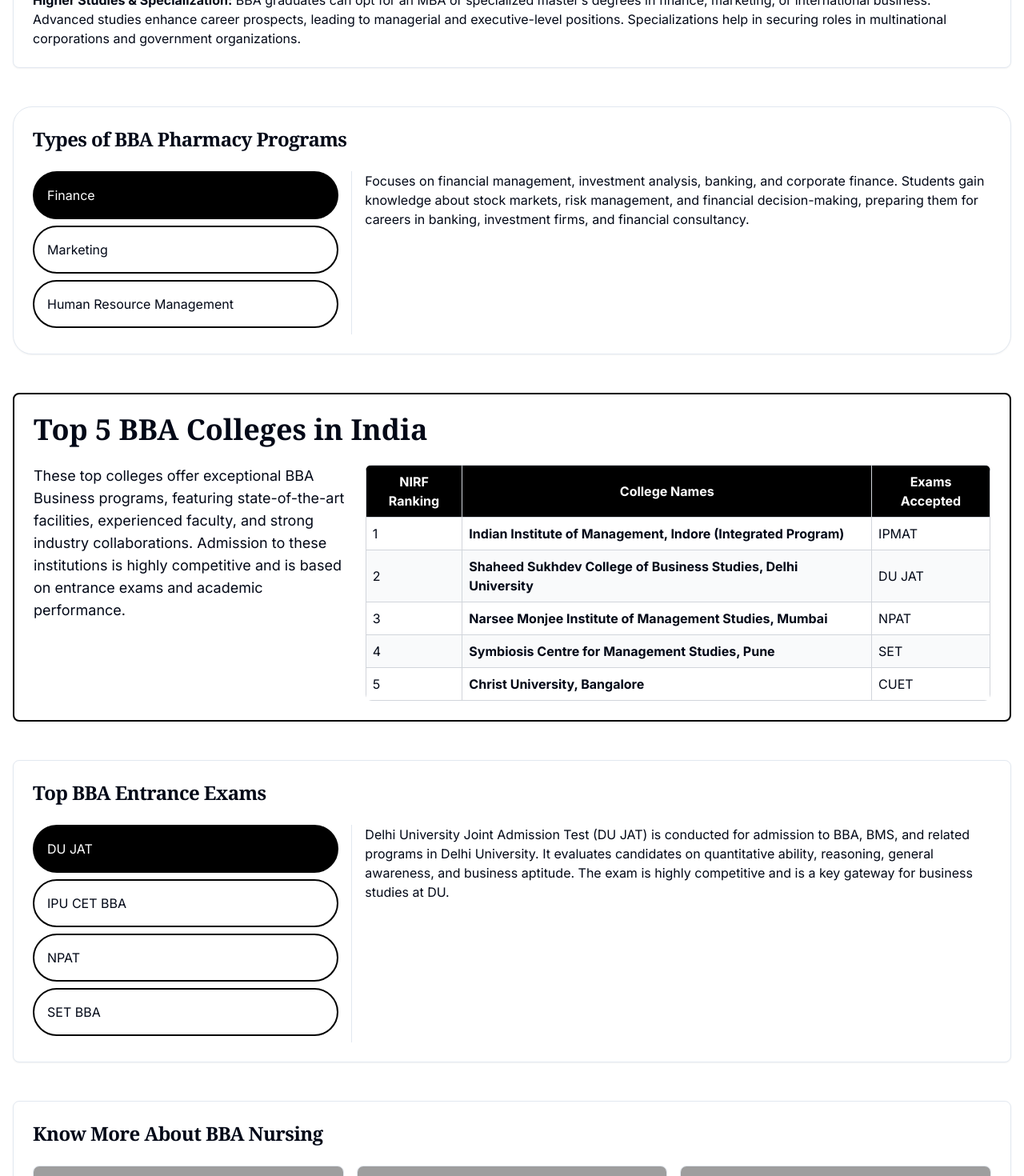
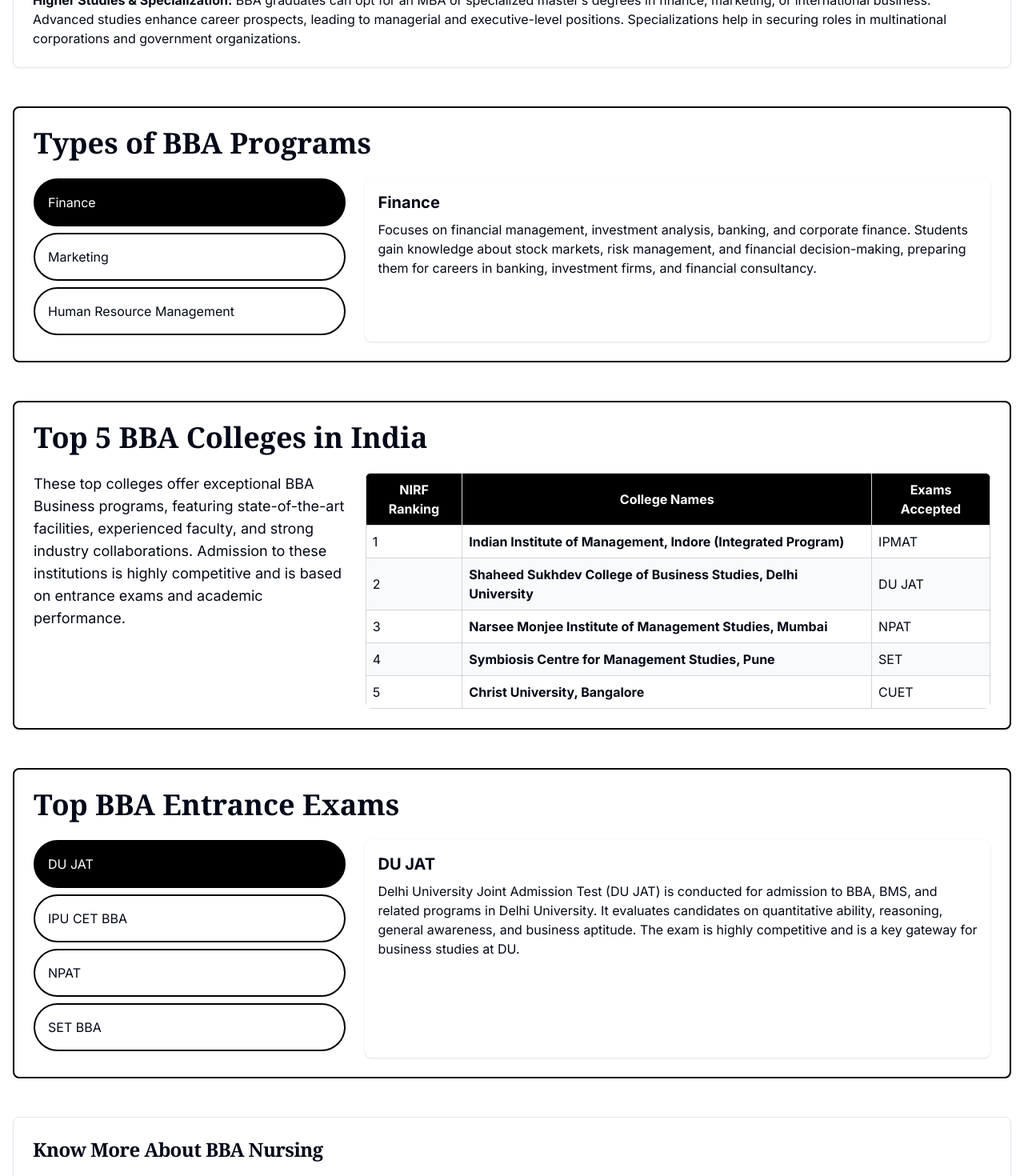
Before and after one commit to SubhodeepRoy17/merit-nation, a Next.js app: page /business in a window 1280 px wide. Shown: the part 1000-2470 px from the top of the page at 80% size. Built offline with nearby package versions, Linux system fonts and the light colour scheme; grey boxes are pictures that could not be loaded.

Commit message:
More minor changes in the update-3

```diff
--- a/src/app/Pharmacy/components/EntranceExams.tsx
+++ b/src/app/Pharmacy/components/EntranceExams.tsx
@@ -43,12 +43,10 @@
   const [selectedExam, setSelectedExam] = useState(exams[activeProgram][0].name)
 
   return (
-    <Card className="mb-12">
-      <CardHeader>
-        <CardTitle className="text-2xl font-serif">Top {activeProgram} Entrance Exams</CardTitle>
-      </CardHeader>
-      <CardContent className="flex">
-        <div className="w-1/3 pr-4 border-r">
+    <section className="my-12 p-6 border-2 border-black dark:border-white rounded-lg">
+      <h2 className="text-4xl font-bold mb-6 font-serif">Top {activeProgram} Entrance Exams</h2>
+      <div className="flex flex-col md:flex-row gap-6">
+        <div className="md:w-1/3">
           {exams[activeProgram].map((exam) => (
             <button
             key={exam.name}
@@ -65,8 +63,11 @@
           </button>
           ))}
         </div>
-        <div className="w-2/3 pl-4">{exams[activeProgram].find((e) => e.name === selectedExam)?.description}</div>
-      </CardContent>
-    </Card>
+        <div className="md:w-2/3 bg-white dark:bg-gray-800 p-4 rounded-lg shadow">
+          <h3 className="text-xl font-bold mb-2 font-verdana">{selectedExam}</h3>
+          <p className="font-verdana">{exams[activeProgram].find((e) => e.name === selectedExam)?.description}</p>
+        </div>
+      </div>
+    </section>
   )
 }
--- a/src/app/Pharmacy/components/TypesOfPrograms.tsx
+++ b/src/app/Pharmacy/components/TypesOfPrograms.tsx
@@ -42,29 +42,31 @@
   const [selectedProgram, setSelectedProgram] = useState(programs[activeProgram][0].name)
 
   return (
-    <Card className="mb-12 rounded-3xl overflow-hidden">
-      <CardHeader>
-        <CardTitle className="text-2xl font-serif">Types of {activeProgram} Pharmacy Programs</CardTitle>
-      </CardHeader>
-      <CardContent className="flex">
-        <div className="w-1/3 pr-4 border-r">
+    <section className="my-12 p-6 border-2 border-black dark:border-white rounded-lg">
+      <h2 className="text-4xl font-bold mb-6 font-serif">Types of {activeProgram} Programs</h2>
+      <div className="flex flex-col md:flex-row gap-6">
+        <div className="md:w-1/3">
           {programs[activeProgram].map((program) => (
             <button
             key={program.name}
             onClick={() => setSelectedProgram(program.name)}
-                className={`block w-full text-left p-4 mb-2 rounded-lg shadow transition-all duration-300 ease-in-out
+            className={`block w-full text-left p-4 mb-2 rounded-full border-2 border-black dark:border-white
+            transition-all duration-300 ease-in-out
             ${
                 selectedProgram === program.name
                 ? "bg-black dark:bg-white text-white dark:text-black"
-                    : "bg-white dark:bg-gray-800 hover:bg-blue-500 dark:hover:bg-blue-600 hover:text-white"
+                : "bg-transparent hover:bg-blue-500 dark:hover:bg-blue-600 hover:text-white"
             }`}
         >
             {program.name}
         </button>
           ))}
         </div>
-        <div className="w-2/3 pl-4">{programs[activeProgram].find((p) => p.name === selectedProgram)?.description}</div>
-      </CardContent>
-    </Card>
+        <div className="md:w-2/3 bg-white dark:bg-gray-800 p-4 rounded-lg shadow">
+          <h3 className="text-xl font-bold mb-2 font-verdana">{selectedProgram}</h3>
+          <p className="font-verdana">{programs[activeProgram].find((p) => p.name === selectedProgram)?.description}</p>
+        </div>
+      </div>
+    </section>
   )
 }
--- a/src/app/business/components/EntranceExams.tsx
+++ b/src/app/business/components/EntranceExams.tsx
@@ -51,12 +51,10 @@
   const [selectedExam, setSelectedExam] = useState(exams[activeProgram][0].name)
 
   return (
-    <Card className="mb-12">
-      <CardHeader>
-        <CardTitle className="text-2xl font-serif">Top {activeProgram} Entrance Exams</CardTitle>
-      </CardHeader>
-      <CardContent className="flex">
-        <div className="w-1/3 pr-4 border-r">
+    <section className="my-12 p-6 border-2 border-black dark:border-white rounded-lg">
+      <h2 className="text-4xl font-bold mb-6 font-serif">Top {activeProgram} Entrance Exams</h2>
+      <div className="flex flex-col md:flex-row gap-6">
+        <div className="md:w-1/3">
           {exams[activeProgram].map((exam) => (
             <button
             key={exam.name}
@@ -73,8 +71,11 @@
           </button>
           ))}
         </div>
-        <div className="w-2/3 pl-4">{exams[activeProgram].find((e) => e.name === selectedExam)?.description}</div>
-      </CardContent>
-    </Card>
+        <div className="md:w-2/3 bg-white dark:bg-gray-800 p-4 rounded-lg shadow">
+          <h3 className="text-xl font-bold mb-2 font-verdana">{selectedExam}</h3>
+          <p className="font-verdana">{exams[activeProgram].find((e) => e.name === selectedExam)?.description}</p>
+        </div>
+      </div>
+    </section>
   )
 }
--- a/src/app/business/components/TypesOfPrograms.tsx
+++ b/src/app/business/components/TypesOfPrograms.tsx
@@ -42,12 +42,10 @@
   const [selectedProgram, setSelectedProgram] = useState(programs[activeProgram][0].name)
 
   return (
-    <Card className="mb-12 rounded-3xl overflow-hidden">
-      <CardHeader>
-        <CardTitle className="text-2xl font-serif">Types of {activeProgram} Pharmacy Programs</CardTitle>
-      </CardHeader>
-      <CardContent className="flex">
-        <div className="w-1/3 pr-4 border-r">
+    <section className="my-12 p-6 border-2 border-black dark:border-white rounded-lg">
+      <h2 className="text-4xl font-bold mb-6 font-serif">Types of {activeProgram} Programs</h2>
+      <div className="flex flex-col md:flex-row gap-6">
+        <div className="md:w-1/3">
           {programs[activeProgram].map((program) => (
             <button
             key={program.name}
@@ -64,8 +62,11 @@
         </button>
           ))}
         </div>
-        <div className="w-2/3 pl-4">{programs[activeProgram].find((p) => p.name === selectedProgram)?.description}</div>
-      </CardContent>
-    </Card>
+        <div className="md:w-2/3 bg-white dark:bg-gray-800 p-4 rounded-lg shadow">
+          <h3 className="text-xl font-bold mb-2 font-verdana">{selectedProgram}</h3>
+          <p className="font-verdana">{programs[activeProgram].find((p) => p.name === selectedProgram)?.description}</p>
+        </div>
+      </div>
+    </section>
   )
 }
--- a/src/app/nursing/components/EntranceExams.tsx
+++ b/src/app/nursing/components/EntranceExams.tsx
@@ -48,12 +48,10 @@
   const [selectedExam, setSelectedExam] = useState(exams[activeProgram][0].name)
 
   return (
-    <Card className="mb-12">
-      <CardHeader>
-        <CardTitle className="text-2xl font-serif">Top {activeProgram} Nursing Entrance Exams</CardTitle>
-      </CardHeader>
-      <CardContent className="flex">
-        <div className="w-1/3 pr-4 border-r">
+    <section className="my-12 p-6 border-2 border-black dark:border-white rounded-lg">
+      <h2 className="text-4xl font-bold mb-6 font-serif">Top {activeProgram} Entrance Exams</h2>
+      <div className="flex flex-col md:flex-row gap-6">
+        <div className="md:w-1/3">
           {exams[activeProgram].map((exam) => (
             <button
             key={exam.name}
@@ -70,8 +68,11 @@
           </button>
           ))}
         </div>
-        <div className="w-2/3 pl-4">{exams[activeProgram].find((e) => e.name === selectedExam)?.description}</div>
-      </CardContent>
-    </Card>
+        <div className="md:w-2/3 bg-white dark:bg-gray-800 p-4 rounded-lg shadow">
+          <h3 className="text-xl font-bold mb-2 font-verdana">{selectedExam}</h3>
+          <p className="font-verdana">{exams[activeProgram].find((e) => e.name === selectedExam)?.description}</p>
+        </div>
+      </div>
+    </section>
   )
 }
--- a/src/app/nursing/components/TypesOfPrograms.tsx
+++ b/src/app/nursing/components/TypesOfPrograms.tsx
@@ -43,12 +43,10 @@
   const [selectedProgram, setSelectedProgram] = useState(programs[activeProgram][0].name)
 
   return (
-    <Card className="mb-12 rounded-3xl overflow-hidden">
-      <CardHeader>
-        <CardTitle className="text-2xl font-serif">Types of {activeProgram} Nursing Programs</CardTitle>
-      </CardHeader>
-      <CardContent className="flex">
-        <div className="w-1/3 pr-4 border-r">
+    <section className="my-12 p-6 border-2 border-black dark:border-white rounded-lg">
+      <h2 className="text-4xl font-bold mb-6 font-serif">Types of {activeProgram} Programs</h2>
+      <div className="flex flex-col md:flex-row gap-6">
+        <div className="md:w-1/3">
           {programs[activeProgram].map((program) => (
             <button
             key={program.name}
@@ -65,8 +63,11 @@
         </button>
           ))}
         </div>
-        <div className="w-2/3 pl-4">{programs[activeProgram].find((p) => p.name === selectedProgram)?.description}</div>
-      </CardContent>
-    </Card>
+        <div className="md:w-2/3 bg-white dark:bg-gray-800 p-4 rounded-lg shadow">
+          <h3 className="text-xl font-bold mb-2 font-verdana">{selectedProgram}</h3>
+          <p className="font-verdana">{programs[activeProgram].find((p) => p.name === selectedProgram)?.description}</p>
+        </div>
+      </div>
+    </section>
   )
 }
```
Lines whose indentation alone changed are shown as unchanged.
